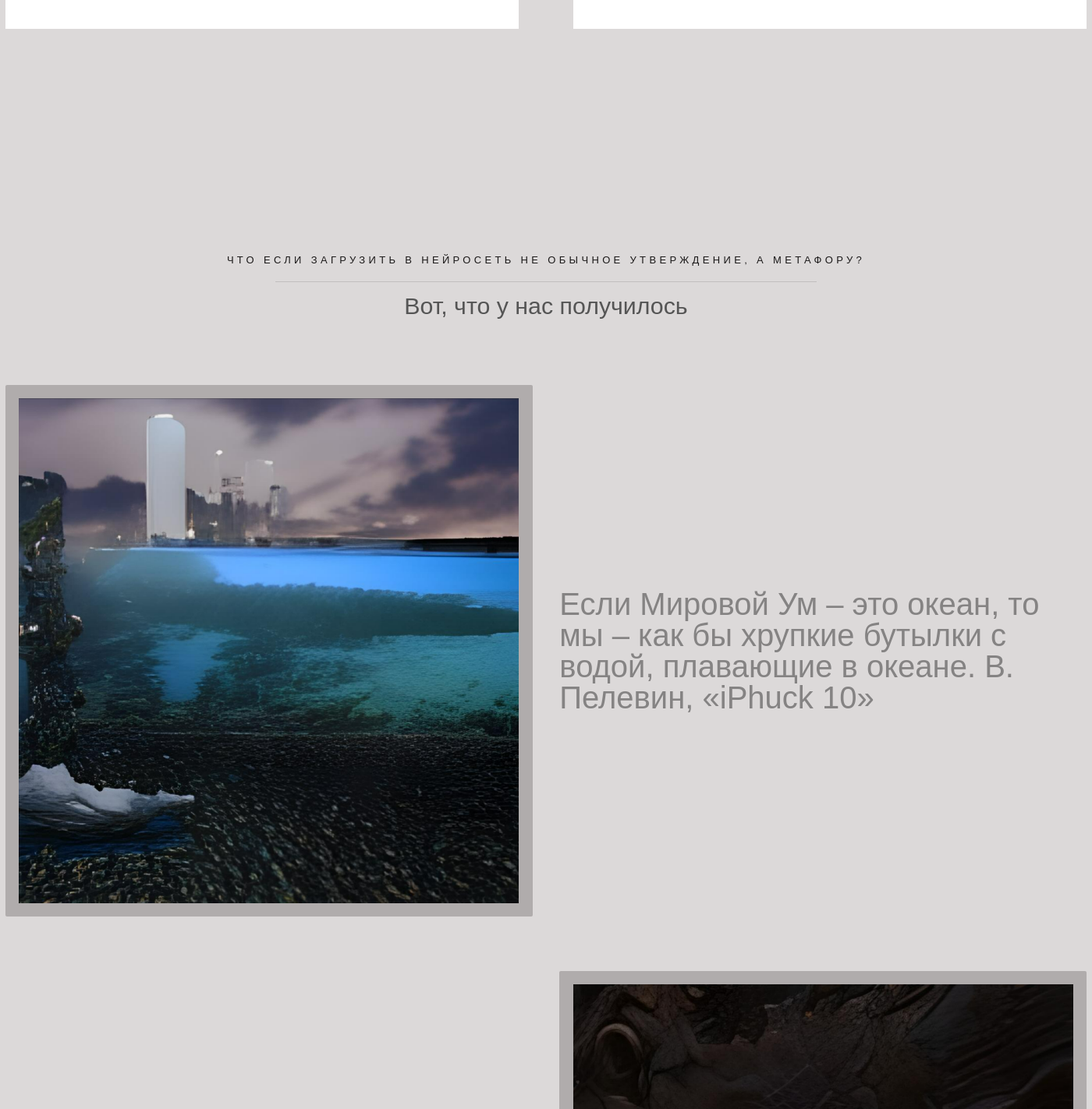
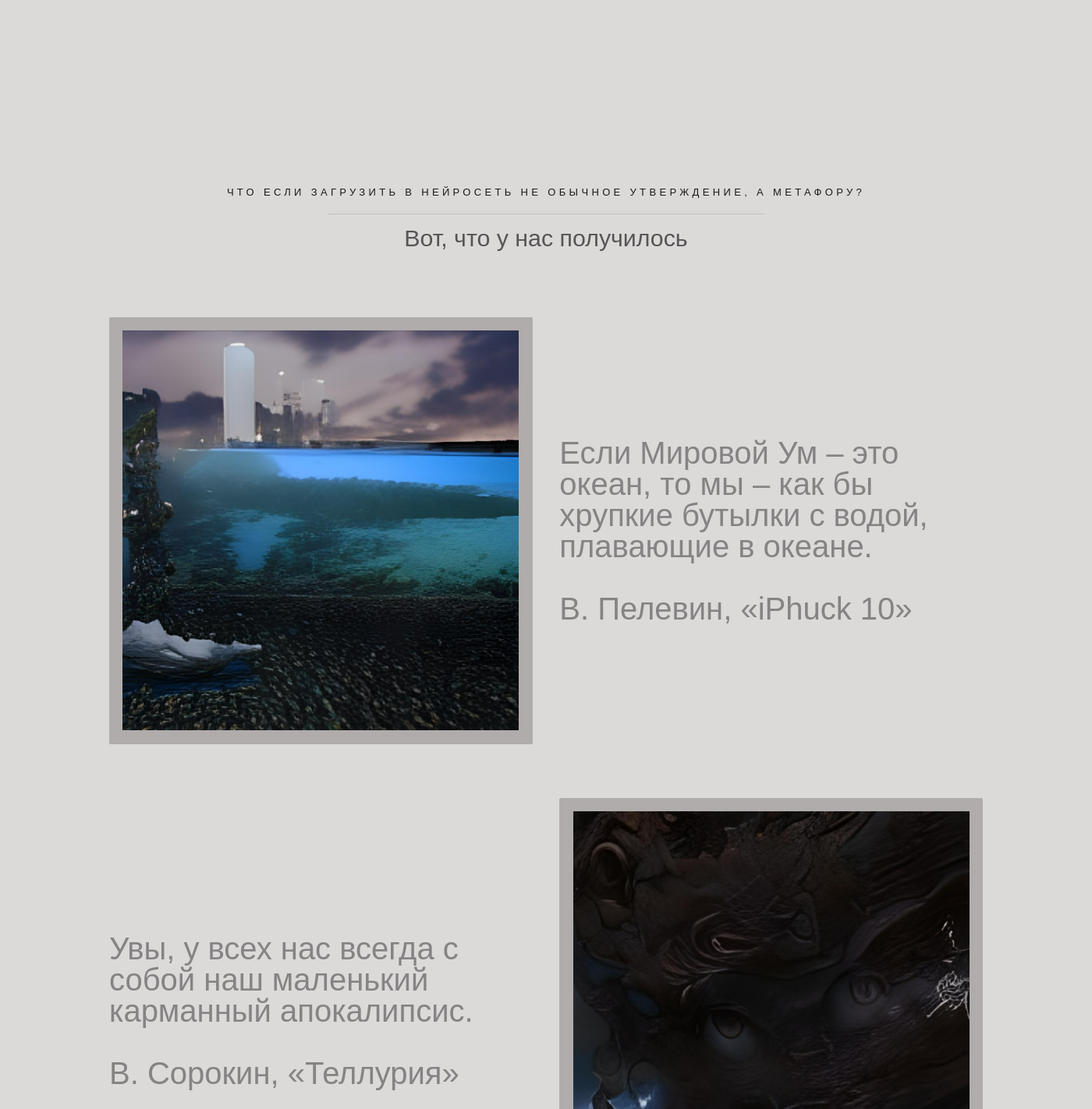
Before and after one commit to kszlobanova/web_100, a Flask app: page / in a window 1400 px wide. Shown: the part 2400-3823 px from the top of the page at 78% size. Run offline with Flask 2, Linux system fonts and the light colour scheme; some libraries are stand-ins or nearby versions.

Commit message:
changed width

```diff
--- a/static/main.css
+++ b/static/main.css
@@ -214,7 +214,7 @@ body {
 	}
 		.wrapper > .inner {
 			margin: 0 auto;
-			width: 80rem;
+			width: 80%;
 		}
 		.wrapper.style2 {
 			background-color: #dcd9d9;
--- a/templates/base.html
+++ b/templates/base.html
@@ -11,7 +11,7 @@
 	</head>
 
 
-	<body>
+	<body style="width:100%">
 		<!-- Banner -->
 			<section>
 				<div class="banner full">
--- a/templates/index.html
+++ b/templates/index.html
@@ -80,13 +80,14 @@
 					</div>
 					<div>
 						<div class="quote">
-							<p>Если Мировой Ум – это океан, то мы – как бы хрупкие бутылки с водой, плавающие в океане.
+							<p>Если Мировой Ум – это океан, то мы – как бы хрупкие бутылки с
+								водой, плавающие в океане.<br><br>
 							В. Пелевин, «iPhuck 10»</p>
 						</div>
 					</div>
 					<div>
 						<div class="quote">
-							<p>Увы, у всех нас всегда с собой наш маленький карманный апокалипсис.<br>
+							<p>Увы, у всех нас всегда с собой наш маленький карманный апокалипсис.<br><br>
 								В. Сорокин, «Теллурия»
 								</p>
 						</div>
@@ -103,7 +104,8 @@
 					</div>
 					<div>
 						<div class="quote">
-							<p>Телевизор – это просто маленькое прозрачное окошко в трубе духовного мусоропровода.<br>
+							<p>Телевизор – это просто маленькое прозрачное окошко в трубе духовного
+								мусоропровода.<br><br>
 								В. Пелевин, «Чапаев и Пустота»
 								</p>
 						</div>
@@ -112,7 +114,7 @@
 						<div class="quote">
 							<p>
 							— Что с Россией будет?, – молчит, смотрит внимательно. Жду с трепетом.
-								— Будет ничего.<br>
+								— Будет ничего.<br><br>
 								В. Сорокин, «День опричника»
 								</p>
 						</div>
```
